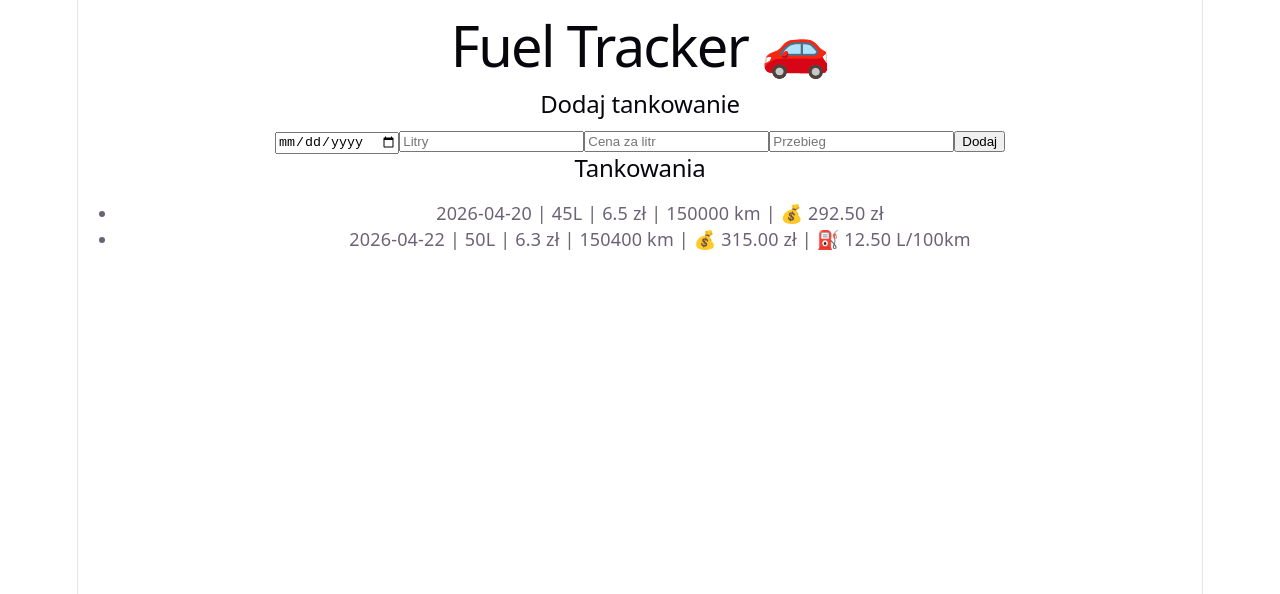
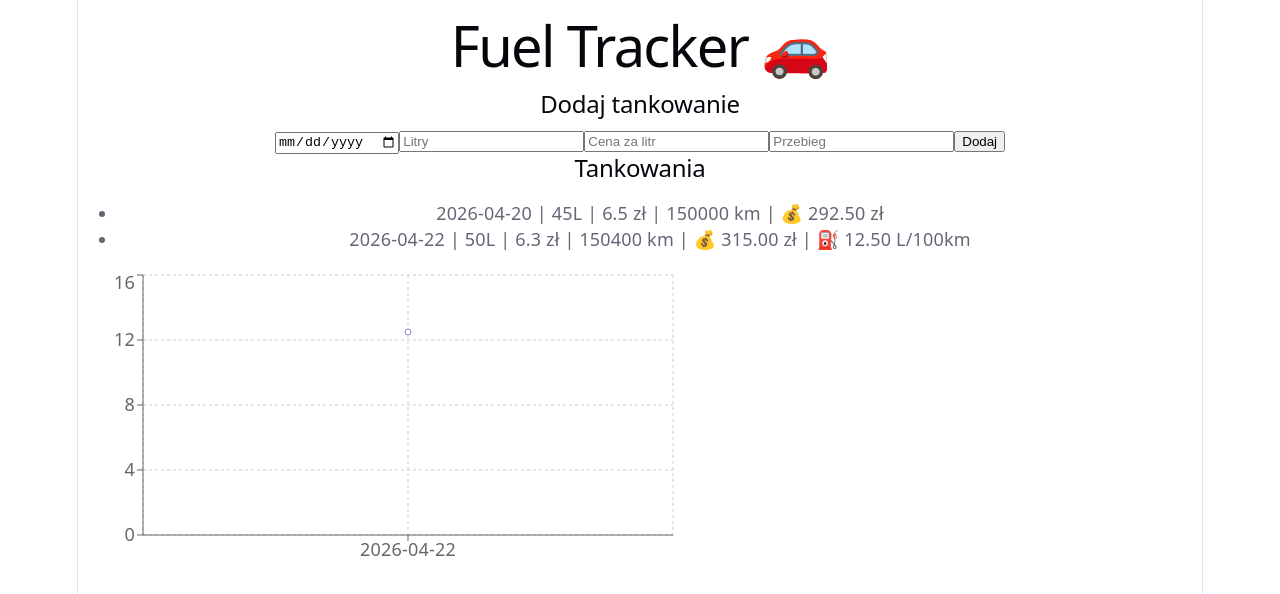
Before and after one commit to szymsad/react_beg, a React (Vite) app in the folder fuel-tracker/: page / in a window 1280 px wide. Shown: the top 594 px of the page. Built offline with nearby package versions, Linux system fonts and the light colour scheme.

Commit message:
dodanie wykresu

```diff
--- a/fuel-tracker/package.json
+++ b/fuel-tracker/package.json
@@ -11,7 +11,8 @@
   },
   "dependencies": {
     "react": "^19.2.5",
-    "react-dom": "^19.2.5"
+    "react-dom": "^19.2.5",
+    "recharts": "^3.8.1"
   },
   "devDependencies": {
     "@eslint/js": "^10.0.1",
--- a/fuel-tracker/src/App.tsx
+++ b/fuel-tracker/src/App.tsx
@@ -3,6 +3,7 @@ import FuelList from "./components/FuelList"
 import { mockFuelData } from "./data/mockData"
 import type { FuelEntry } from "./types/FuelEntry"
 import FuelForm from "./components/FuelForm"
+import FuelChart from "./components/FuelChart"
 
 function App() {
   const [entries, setEntries] = useState<FuelEntry[]>(mockFuelData)
@@ -17,6 +18,7 @@ function App() {
       <FuelForm onAdd={handleAddEntry} />
 
       <FuelList entries={entries} />
+      <FuelChart entries={entries} />
     </div>
   )
 }
--- /dev/null
+++ b/fuel-tracker/src/components/FuelChart.tsx
@@ -0,0 +1,46 @@
+import {
+  LineChart,
+  Line,
+  XAxis,
+  YAxis,
+  Tooltip,
+  CartesianGrid
+} from "recharts"
+
+import type { FuelEntry } from "../types/FuelEntry"
+
+interface Props {
+  entries: FuelEntry[]
+}
+
+function FuelChart({ entries }: Props) {
+  const data = entries.map((entry, index) => {
+    let consumption = null
+
+    if (index > 0) {
+      const prev = entries[index - 1]
+      const distance = entry.mileage - prev.mileage
+
+      if (distance > 0) {
+        consumption = (entry.liters / distance) * 100
+      }
+    }
+
+    return {
+      date: entry.date,
+      consumption
+    }
+  }).filter(d => d.consumption !== null)
+
+  return (
+    <LineChart width={600} height={300} data={data}>
+      <CartesianGrid strokeDasharray="3 3" />
+      <XAxis dataKey="date" />
+      <YAxis />
+      <Tooltip />
+      <Line type="monotone" dataKey="consumption" stroke="#8884d8" />
+    </LineChart>
+  )
+}
+
+export default FuelChart
```
Also changed, not shown: 1 other file (tests, documents, lock files or other folders).
